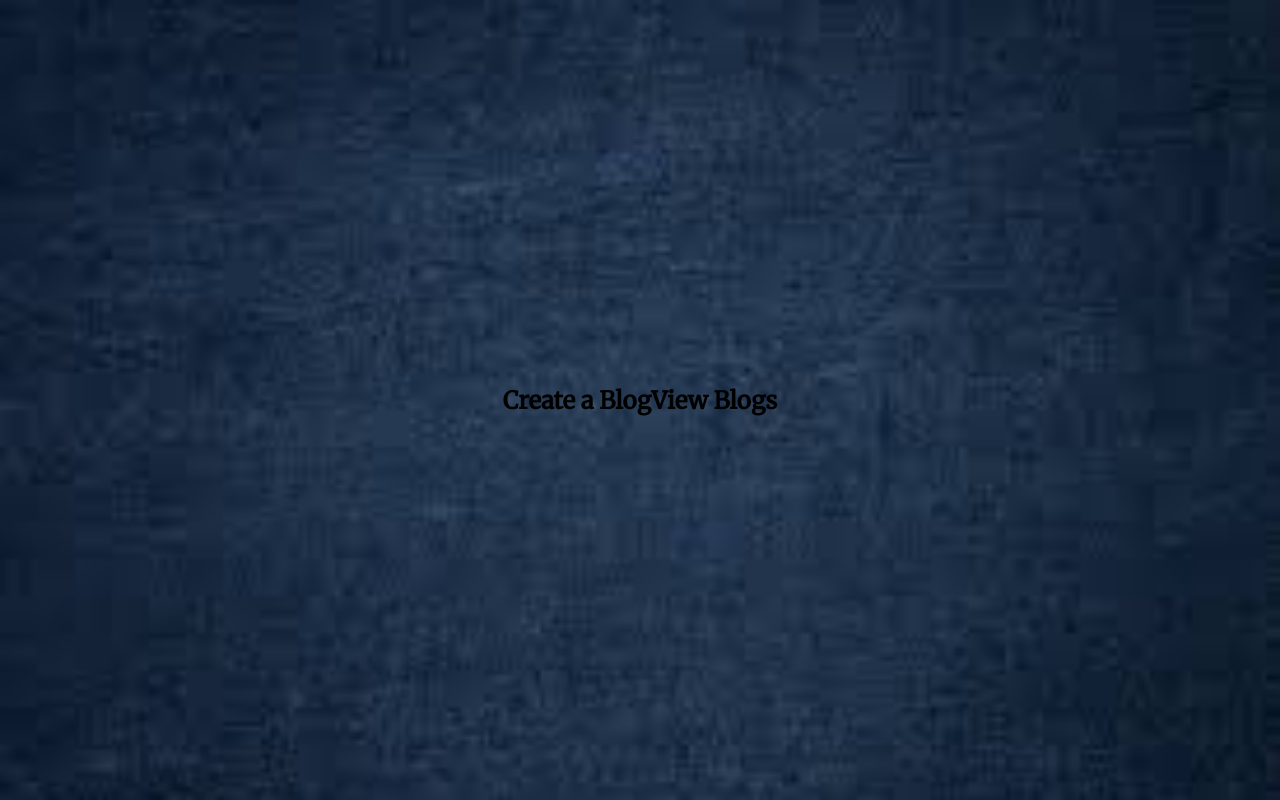
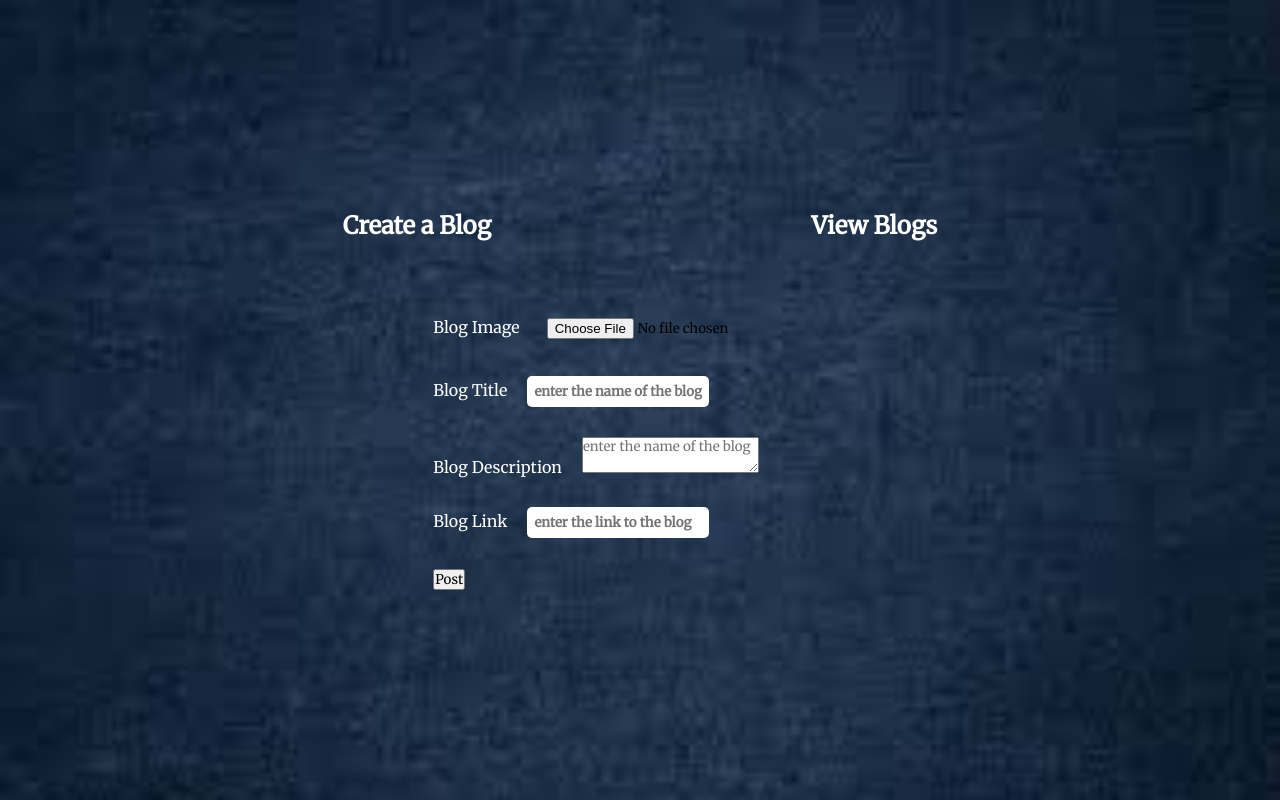
Before and after one commit to Wanjie-Ryan/Indakwa-blogs, a React (Create React App) app: page /dashboard in a window 1280 px wide. Built offline with nearby package versions, Linux system fonts and the light colour scheme; a web font is replaced by a local one.

Commit message:
indakwa-blogs

```diff
--- a/src/components/dashboard/dash.css
+++ b/src/components/dashboard/dash.css
@@ -16,5 +16,47 @@
 
 .dash-title{
     display:flex;
+    gap:20rem;
+}
+
+.title-1{
+    color:white;
+    cursor:pointer;
+    transition:all 0.2ms ease-in-out 0.2s;
+    /* font-weight:500; */
+}
+
+.title-1:hover{
+    text-decoration:underline;
+}
+
+.create-blog{
+
+    margin-top:70px;
+    display:flex;
+    flex-direction:column;
+    gap:30px;
+}
+
+.blog-name label{
+
+    margin-right:20px;
+    color:white;
+    font-weight:500;
+}
+
+.blog-name input{
+
+    padding:7px;
+    outline:none;
+    border:none;
+    border-radius:5px;
+}
+
+.blog-name input::placeholder{
+    font-weight:bold;
+}
+
+.blog-name textarea{
 
 }
--- a/src/components/dashboard/dash.jsx
+++ b/src/components/dashboard/dash.jsx
@@ -1,46 +1,69 @@
-import React from 'react'
-import './dash.css'
+import React from "react";
+import "./dash.css";
 
-
-function Dashboard(){
-
-    return(
-
+function Dashboard() {
+  return (
     <>
-
-            <section className='dashboard'>
-
-                <div className='dashboard-cont'>
-
-                    <div className='dash-title'>
-
-                        <div className='title-1'>
-
+      <section className="dashboard">
+        <div className="dashboard-cont">
+          <div className="dash-title">
+            <div className="title-1">
               <h2>Create a Blog</h2>
-
             </div>
 
-                        <div className='title-2'>
-
+            <div className="title-1">
               <h2>View Blogs</h2>
-
-
+            </div>
           </div>
 
+          <form className="create-blog">
+            <div className="blog-name">
+              <label className="blog-name-lbl">Blog Image</label>
 
+              <input
+                type="file"
+                accept="image/*"
+                placeholder="enter the name of the blog"
+              />
             </div>
 
+            <div className="blog-name">
+              <label className="blog-name-lbl">Blog Title</label>
 
-
+              <input
+                type="text"
+                required
+                placeholder="enter the name of the blog"
+              />
             </div>
 
+            <div className="blog-name">
+              <label className="blog-name-lbl">Blog Description</label>
 
+              <textarea
+                type="text"
+                required
+                placeholder="enter the name of the blog"
+              ></textarea>
+            </div>
 
+            <div className="blog-name">
+              <label>Blog Link</label>
+              <input
+                type="text"
+                required
+                placeholder="enter the link to the blog"
+              />
+            </div>
+
+            <div className="blog-button">
+              <button>Post</button>
+            </div>
+          </form>
+        </div>
       </section>
-
-
     </>
-    )
+  );
 }
 
-export default Dashboard
+export default Dashboard;
```
Lines whose indentation alone changed are shown as unchanged.
